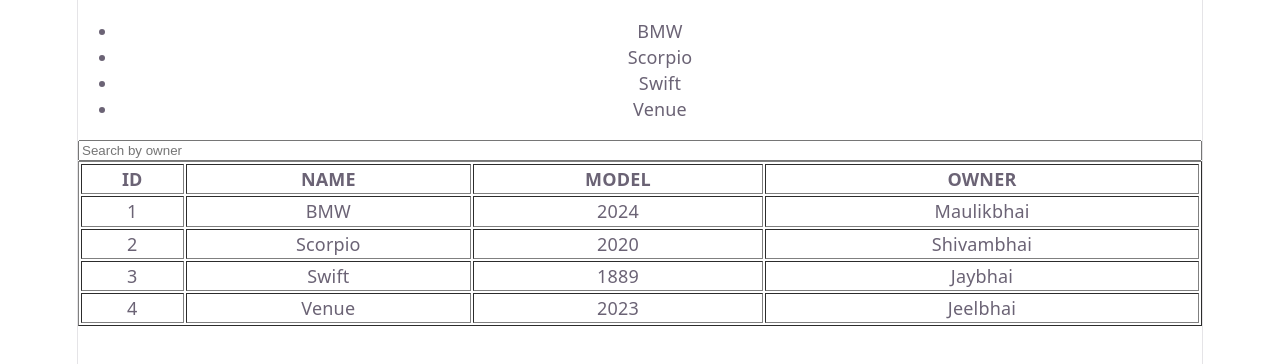
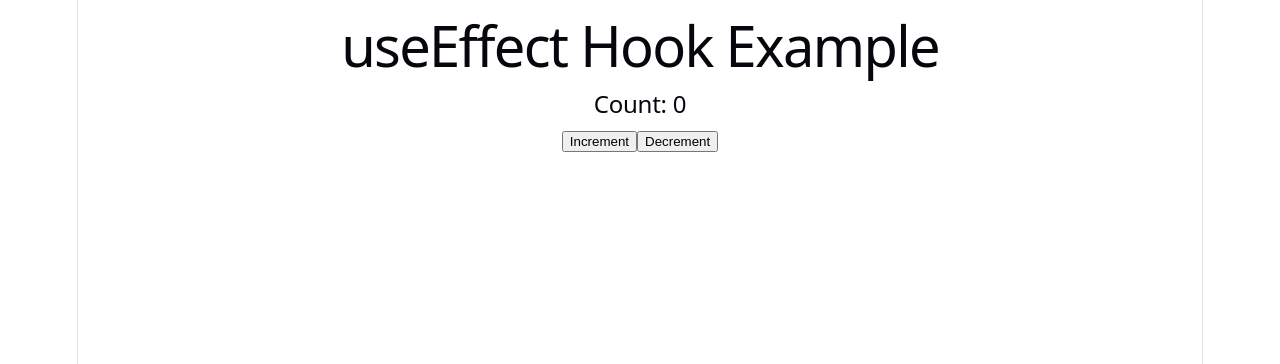
Before and after one commit to DEVJI708/React-lecture, a React (Vite) app: page / in a window 1280 px wide. Shown: the top 364 px of the page. Built offline with nearby package versions, Linux system fonts and the light colour scheme.

Commit message:
15/7 useEffect state

```diff
--- a/src/App.jsx
+++ b/src/App.jsx
@@ -4,7 +4,8 @@
 //import Student from './Student.jsx'
 //import User  from './User.jsx';
 //import Registration  from './Registration.jsx';
-import Loop from './Loop.jsx'
+//import Loop from './Loop.jsx'
+import Effect_Hook from './Effect_Hook'
 /*
 function App() {
 let Mark = [50,60,70,80];
@@ -32,8 +33,10 @@
   return(
     <>
        {/* <Registration/>*/}
-        <Loop/>
+        {/*<Loop/>*/}
        {/* <User/>*/}
+       <Effect_Hook/>
+
     </>
   )
 }
--- /dev/null
+++ b/src/Effect_Hook.jsx
@@ -0,0 +1,25 @@
+import { useState, useEffect } from "react";
+
+export default function Effect_Hook() {
+  const [count, setCount] = useState(0);
+
+  useEffect(() => {
+    console.log("Count Changed:", count);
+  }, [count]);
+
+  return (
+    <div>
+      <h1>useEffect Hook Example</h1>
+
+      <h2>Count: {count}</h2>
+
+      <button onClick={() => setCount(count + 1)}>
+        Increment
+      </button>
+
+      <button onClick={() => setCount(count - 1)}>
+        Decrement
+      </button>
+    </div>
+  );
+}
```
Also changed, not shown: src/Loop.jsx (+1 -6 lines).
